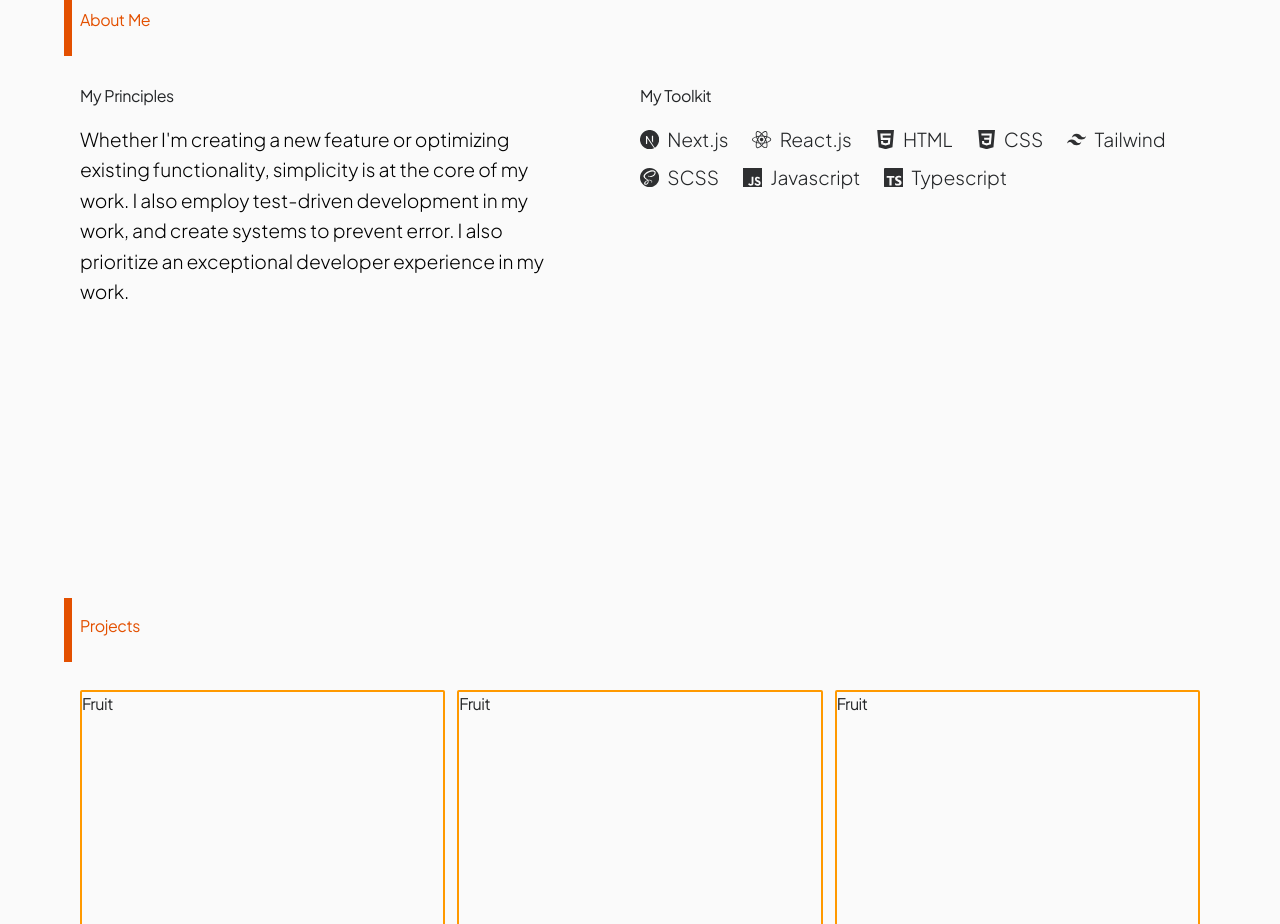
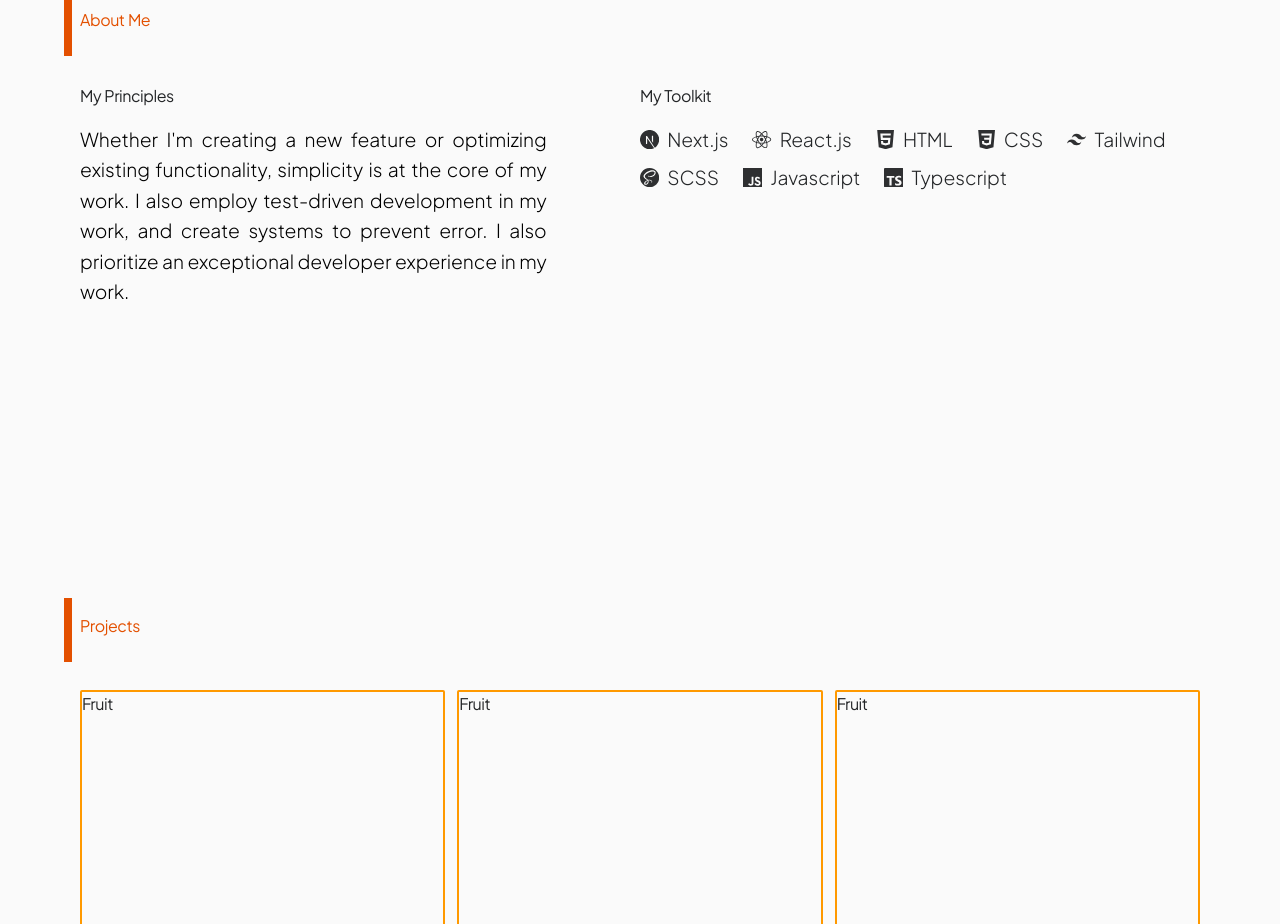
Before and after one commit to rickyxyz/rickyxyz.github.io, a React (Vite) app: page / in a window 1280 px wide. Shown: the part 1100-2024 px from the top of the page. Built offline with nearby package versions, Linux system fonts and the light colour scheme.

Commit message:
feat: justify text

```diff
--- a/src/App.tsx
+++ b/src/App.tsx
@@ -80,7 +80,7 @@ function App() {
         <div className="grid grid-cols-1 md:grid-cols-2 gap-y-6">
           <div className="flex flex-col gap-4">
             <h4>My Principles</h4>
-            <p className="md:w-5/6">
+            <p className="md:w-5/6 text-justify">
               Whether I&apos;m creating a new feature or optimizing existing
               functionality, simplicity is at the core of my work. I also employ
               test-driven development in my work, and create systems to prevent
```
